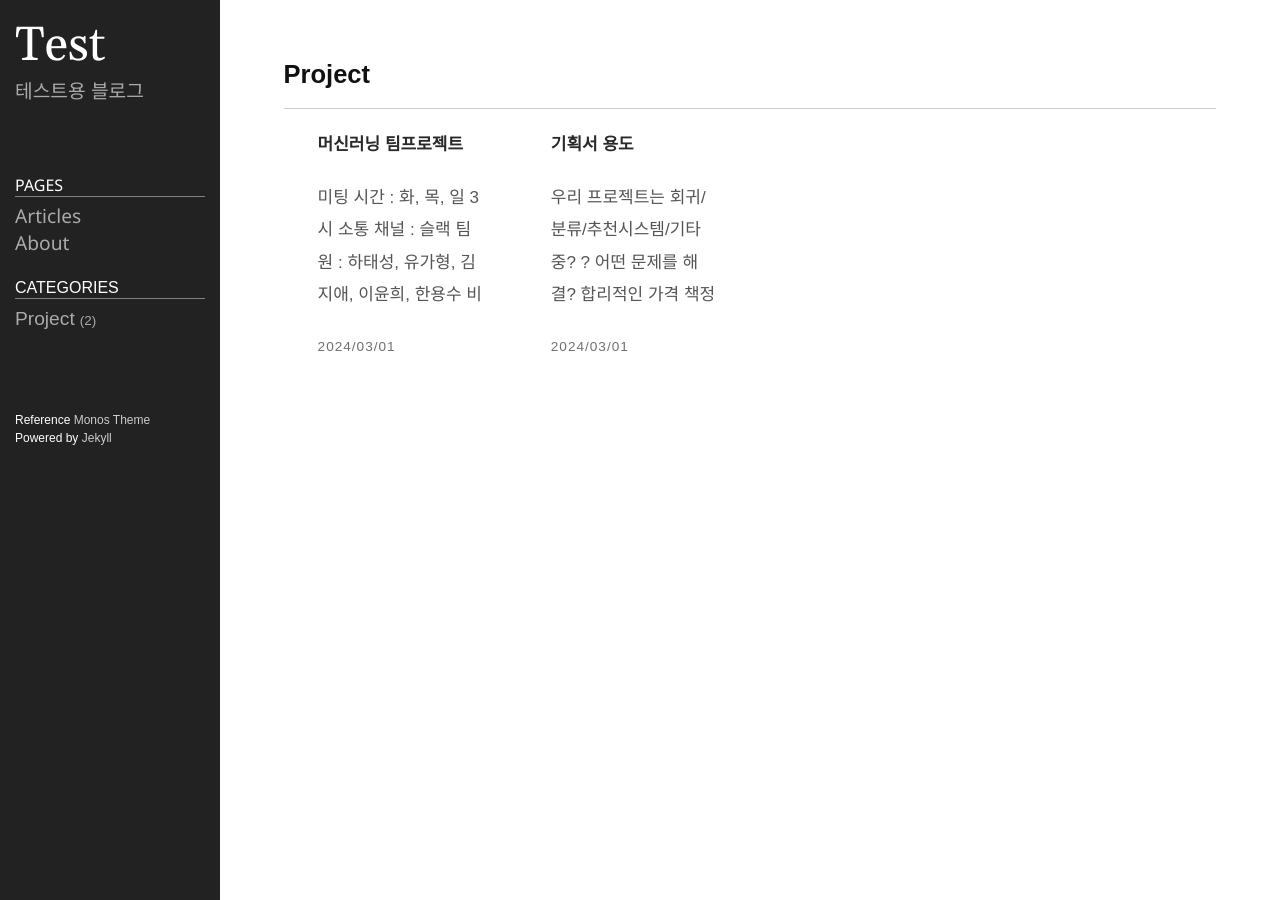
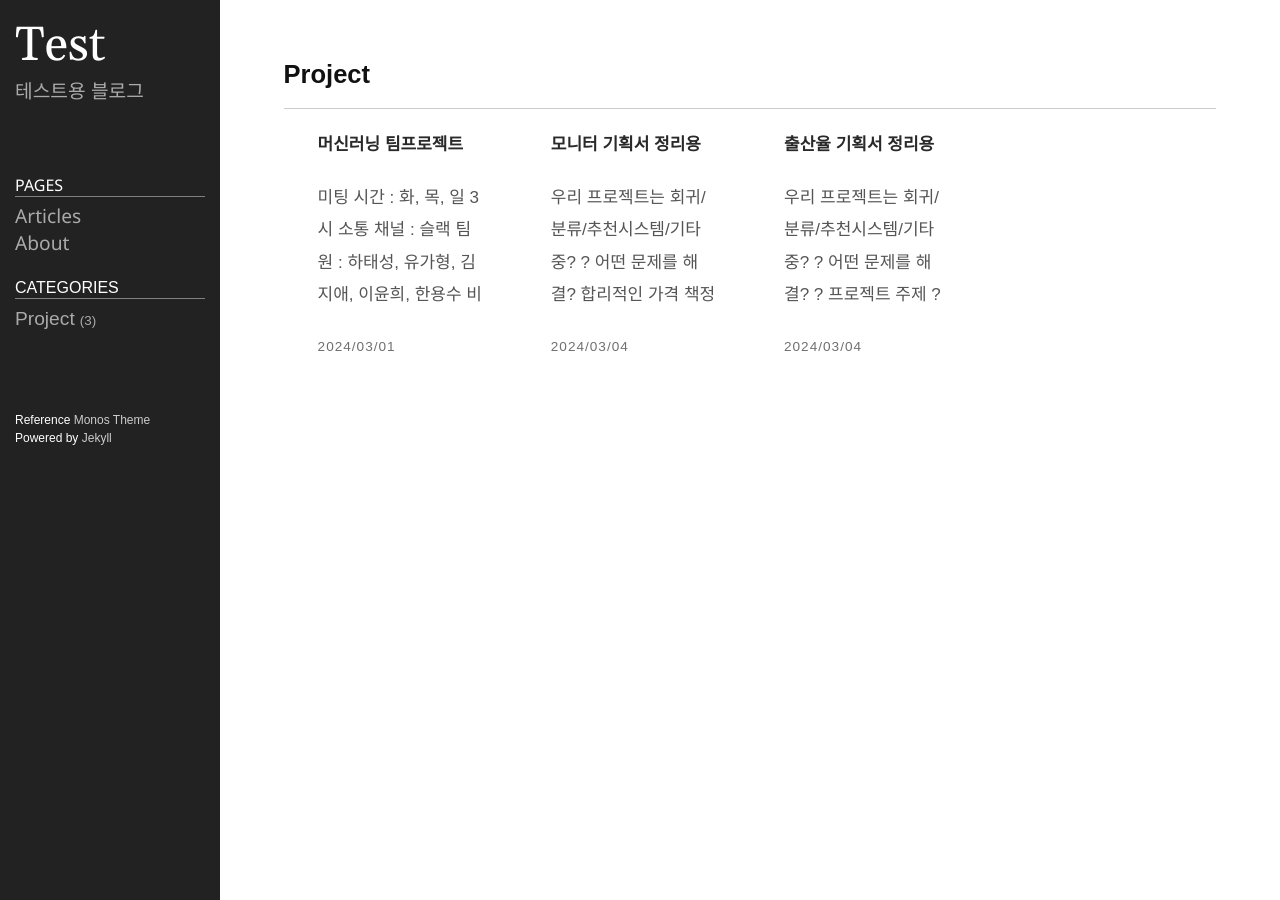
Before and after one commit to DuDuDat/DuDuDat.github.io, a Jekyll site: the page built from category.md, in a window 1280 px wide. Built offline with Jekyll 4.4.1, drawn with Linux system fonts in a browser that asks for light colours; nearby versions of some CDN libraries; some web fonts are replaced; some of the changed text lies outside the part shown.

Commit message:
모니터 기획서 정리용 post 이름 재정의

```diff
--- /dev/null
+++ b/_project/2024-03-04-birth-plan.md
@@ -0,0 +1,27 @@
+---
+layout: post
+title: 출산율 기획서 정리용
+date: 2024-03-05 02:40:23 +0900
+---
+
+### 우리 프로젝트는 회귀/분류/추천시스템/기타 중?
+?
+<enter></enter>
+
+### 어떤 문제를 해결?
+- **?**
+  <p class="sub"></p>
+
+### 프로젝트 주제
+- ?
+
+### 데이터
+
+
+### 입력과 출력
+- 입력 데이터 :
+
+- 출력 데이터 :
+
+### 프로젝트 기획서
+?
--- a/_project/2024-03-04-plan.md
+++ b/_project/2024-03-04-monitor-plan.md
@@ -1,7 +1,7 @@
 ---
 layout: post
-title: 기획서 용도
-date: 2024-03-02 08:13:23 +0900
+title: 모니터 기획서 정리용
+date: 2024-03-04 15:13:23 +0900
 ---
 
 ### 우리 프로젝트는 회귀/분류/추천시스템/기타 중?
@@ -109,4 +109,4 @@ date: 2024-03-02 08:13:23 +0900
 - 출력 데이터 : 가격
 
 ### 프로젝트 기획서
-- 프로젝트가 가지는 가치를 두고 상대방을 설득할 수 있도록 기술하시오.
+?
```
